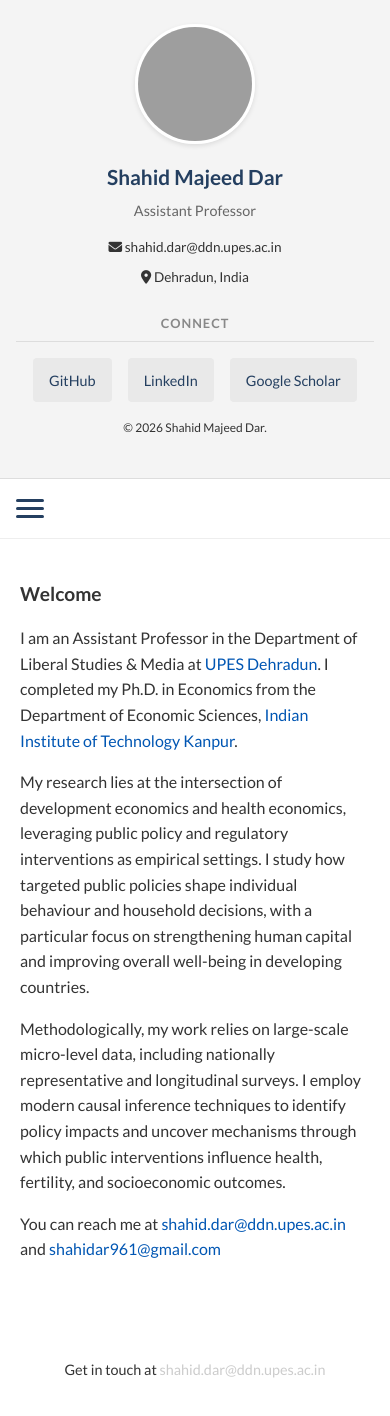
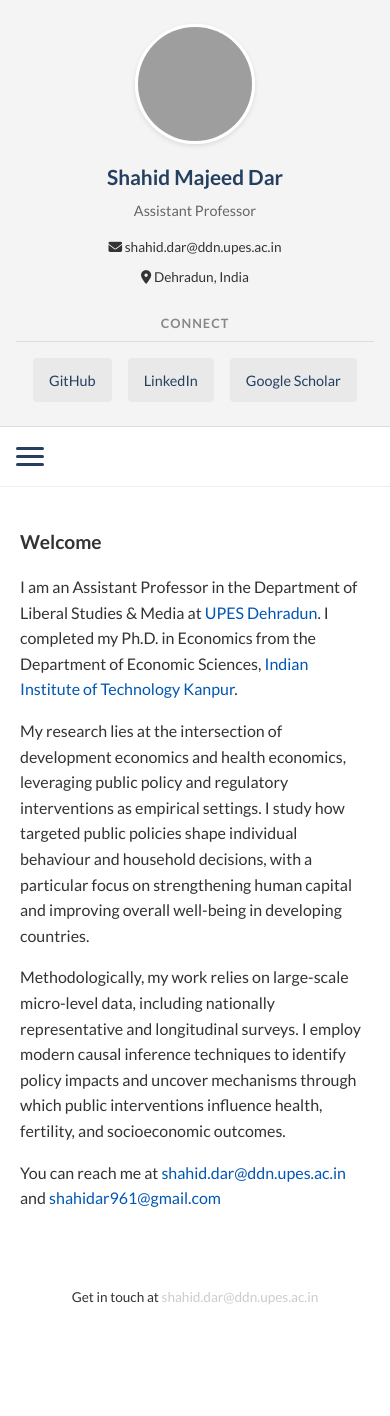
Before and after one commit to shahidar961/shahidar961.github.io, a React (Vite) app: page / in a window 390 px wide. Shown: the top 1416 px of the page. After the commit the page ends 1329 px from the top, so only its background shows below. Built offline with nearby package versions, Linux system fonts and the light colour scheme; grey boxes are pictures that could not be loaded.

Commit message:
Fix footer display on mobile - hide sidebar footer, optimize main footer

```diff
--- a/src/components/Footer.css
+++ b/src/components/Footer.css
@@ -26,3 +26,14 @@
     color: #fff;
     text-decoration: underline;
 }
+
+/* Mobile Styles */
+@media (max-width: 768px) {
+    .site-footer {
+        padding: 20px 15px;
+    }
+
+    .site-footer p {
+        font-size: 0.85rem;
+    }
+}
--- a/src/components/Sidebar.css
+++ b/src/components/Sidebar.css
@@ -149,6 +149,6 @@
     }
 
     .sidebar-footer {
-        margin-top: 1rem;
+        display: none;
     }
 }
```
